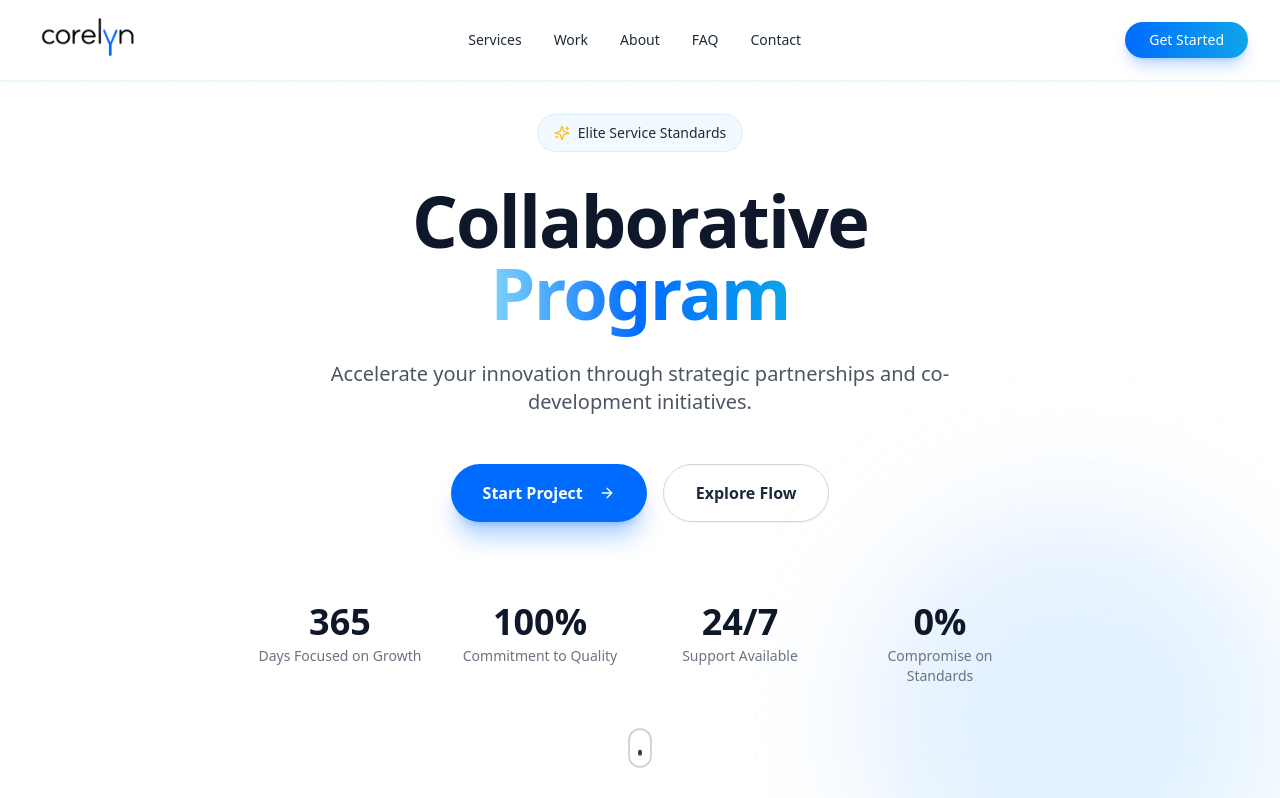
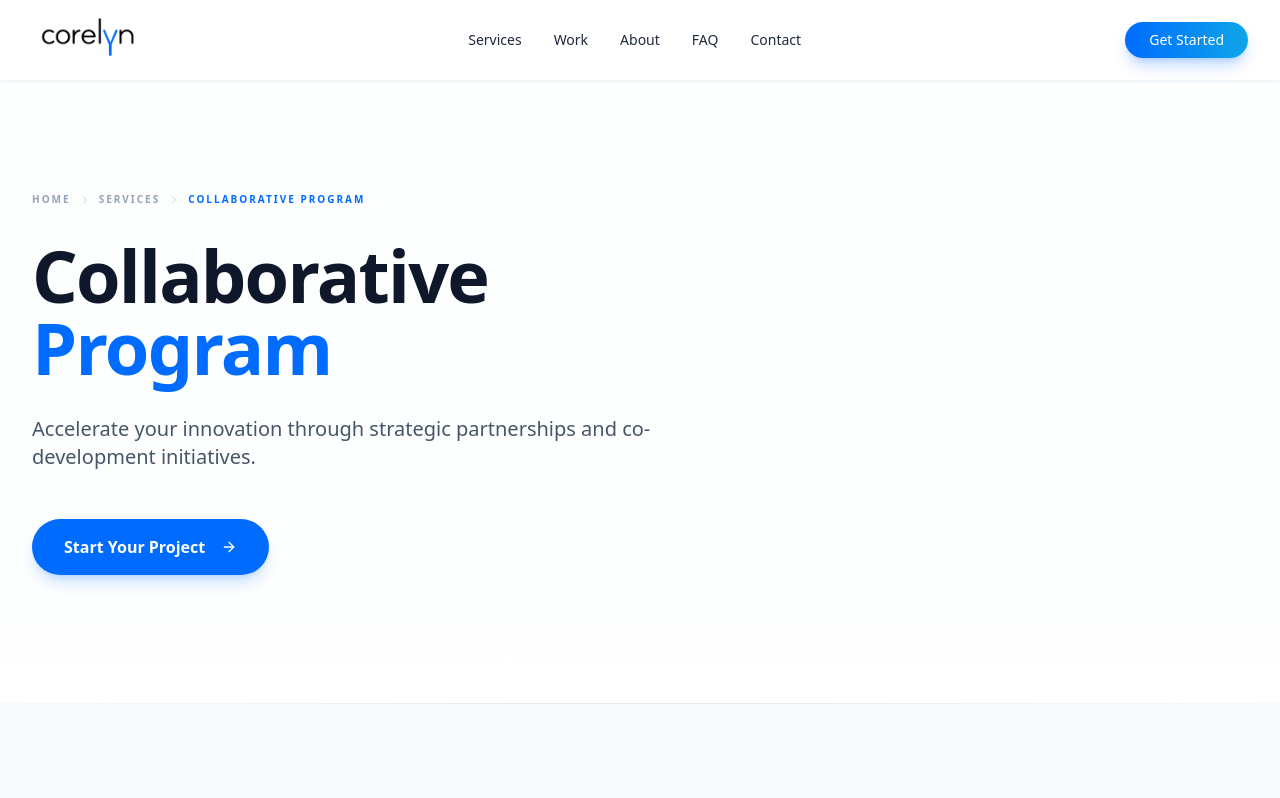
Before and after one commit to Aashra55/Corelyn, a Next.js app: page /services/collaborative-program in a window 1280 px wide. Shown: the top 798 px of the page. Built offline with nearby package versions, Linux system fonts and the light colour scheme.

Commit message:
Update ServiceTemplate.jsx

```diff
--- a/Components/ServiceTemplate.jsx
+++ b/Components/ServiceTemplate.jsx
@@ -71,21 +71,67 @@ export default function ServiceTemplate({ data }) {
 
     return (
         <div className="relative bg-white selection:bg-[#006cff] selection:text-white">
-            {/* 1. Hero Section - ARCHITECTURAL SYNC (REUSABLE HERO) */}
-            <HeroSection
-                badgeText="Elite Service Standards"
-                title1={title.split(' ')[0]}
-                title2={title.split(' ').slice(1).join(' ')}
-                description={positioning}
-                primaryCTA={{
-                    text: "Start Project",
-                    onClick: scrollToContact
-                }}
-                secondaryCTA={{
-                    text: "Explore Flow",
-                    onClick: scrollToContact
-                }}
-            />
+            {/* 1. Specialized Service Hero */}
+            <section className="relative pt-32 pb-20 md:pt-48 md:pb-32 overflow-hidden bg-slate-50/30">
+                {/* Technical Grid Background */}
+                <div className="absolute inset-0 opacity-[0.03] pointer-events-none">
+                    <div className="w-full h-full" style={{ backgroundImage: 'radial-gradient(#006cff 1px, transparent 1px)', backgroundSize: '40px 40px' }} />
+                </div>
+
+                <div className="max-w-7xl mx-auto px-6 lg:px-8 relative z-10">
+                    <div className="flex flex-col items-start max-w-4xl">
+                        {/* Breadcrumb */}
+                        <motion.div
+                            initial={{ opacity: 0, x: -10 }}
+                            animate={{ opacity: 1, x: 0 }}
+                            className="flex items-center gap-2 mb-8"
+                        >
+                            <a href="/" className="text-[10px] font-bold text-slate-400 hover:text-slate-600 uppercase tracking-[0.2em] transition-colors">Home</a>
+                            <ChevronRight className="w-3 h-3 text-slate-300" />
+                            <span className="text-[10px] font-bold text-slate-400 uppercase tracking-[0.2em]">Services</span>
+                            <ChevronRight className="w-3 h-3 text-slate-300" />
+                            <span className="text-[10px] font-black text-[#006cff] uppercase tracking-[0.2em]">{title}</span>
+                        </motion.div>
+
+                        <motion.h1
+                            initial={{ opacity: 0, y: 20 }}
+                            animate={{ opacity: 1, y: 0 }}
+                            transition={{ duration: 0.6 }}
+                            className="text-5xl md:text-7xl font-bold text-slate-900 tracking-tight leading-[0.95] mb-8"
+                        >
+                            {title.split(' ')[0]} <br />
+                            <span className="text-[#006cff]">{title.split(' ').slice(1).join(' ')}</span>
+                        </motion.h1>
+
+                        <motion.p
+                            initial={{ opacity: 0, y: 20 }}
+                            animate={{ opacity: 1, y: 0 }}
+                            transition={{ duration: 0.6, delay: 0.1 }}
+                            className="text-lg md:text-xl text-slate-600 font-medium leading-relaxed max-w-2xl mb-12"
+                        >
+                            {positioning}
+                        </motion.p>
+
+                        <motion.div
+                            initial={{ opacity: 0, y: 20 }}
+                            animate={{ opacity: 1, y: 0 }}
+                            transition={{ duration: 0.6, delay: 0.2 }}
+                            className="flex flex-wrap gap-4"
+                        >
+                            <Button
+                                onClick={scrollToContact}
+                                className="h-14 px-8 rounded-full bg-[#006cff] text-white hover:bg-slate-900 font-bold text-base transition-all shadow-lg shadow-[#006cff]/20"
+                            >
+                                Start Your Project
+                                <ArrowRight className="ml-2 w-5 h-5" />
+                            </Button>
+                        </motion.div>
+                    </div>
+                </div>
+
+                {/* Decorative Bottom Fade */}
+                <div className="absolute bottom-0 left-0 w-full h-24 bg-gradient-to-t from-white to-transparent" />
+            </section>
 
             {/* 2. Impact Section - THE IMPACT LENS (REDESIGNED) */}
             <section className="py-16 md:py-24 bg-gray-50 relative overflow-hidden">
```
